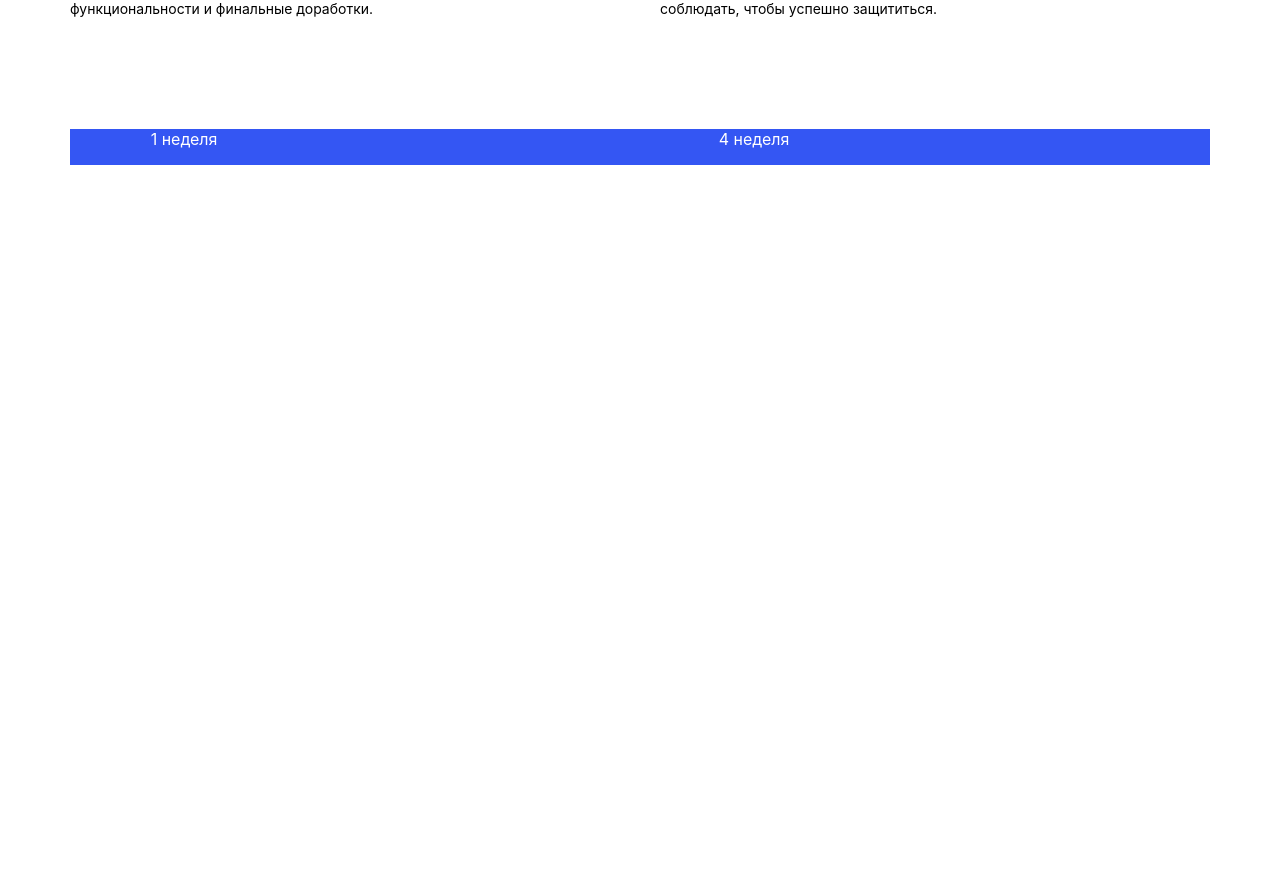
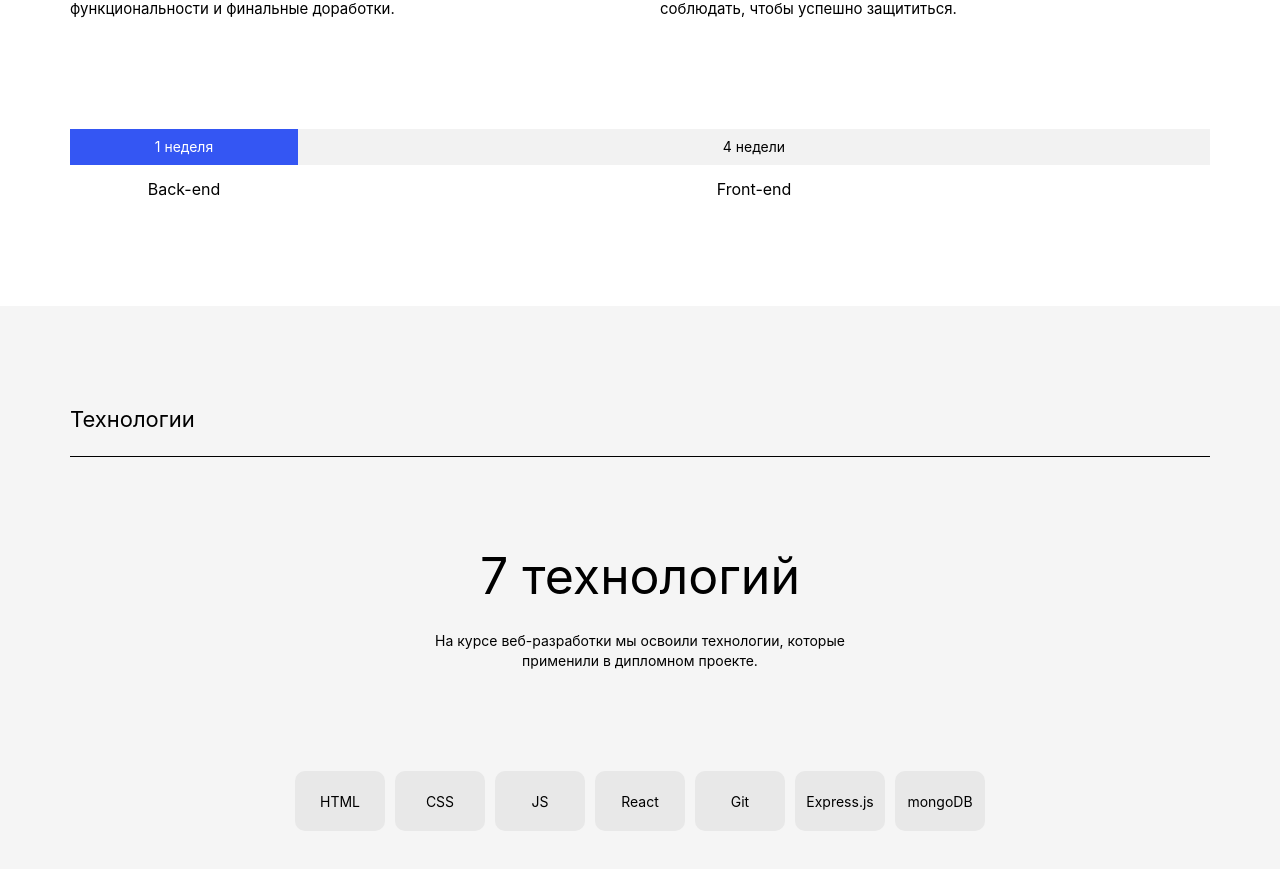
Before and after one commit to ctacbarada/movies-explorer-frontend, a React (Create React App) app: page / in a window 1280 px wide. Shown: the part 889-1758 px from the top of the page. Before the commit the page ends 1225 px from the top, so only its background shows below. Built offline with nearby package versions, Linux system fonts and the light colour scheme.

Commit message:
update/main

```diff
--- a/src/components/Header/Header.js
+++ b/src/components/Header/Header.js
@@ -23,7 +23,7 @@ const headerWithoutLogin =
   </header>
 
 function Header() {
-  const [isUserLoggedIn, setIsUserLoggedIn] = useState(true);
+  const [isUserLoggedIn, setIsUserLoggedIn] = useState(false);
 
   return (
     isUserLoggedIn ? headerWithLogin : headerWithoutLogin
--- a/src/components/Main/AboutProject/AboutProject.css
+++ b/src/components/Main/AboutProject/AboutProject.css
@@ -8,7 +8,8 @@
 }
 
 .aboutproject__title {
-  width: 1140px;
+  width: calc(100vw * (1140 / 1280));
+  max-width: 1140px;
   height: 50px;
 
   font-size: 22px;
@@ -25,7 +26,7 @@
 
 .aboutproject__card {
   display: grid;
-  grid-template-columns: repeat(2, 550px);
+  grid-template-columns: repeat(2, fit-content(550px));
   column-gap: 40px;
   row-gap: 26px;
 
@@ -40,8 +41,8 @@
   margin: 0;
 }
 
-.aboutproject__card-info {
-  font-size: 14px;
+.aboutproject__card-text {
+  font-size: 15px;
   line-height: 20px;
   font-weight: 400;
 
@@ -50,23 +51,155 @@
 
 .aboutproject__infographic {
   display: grid;
-  grid-template-columns: 228px 912px;
+  grid-template-columns: fit-content(228px) fit-content(912px);
   grid-template-rows: 36px 17px;
   row-gap: 14px;
 
+  text-align: center;
+
+  margin: 110px auto 110px;
+}
+
+.aboutproject__infographic-title:first-of-type {
+  width: calc(100vw * (228 / 1280));
+  max-width: 228px;
+  height: 36px;
+
+  color:#FFFFFF;
+  background-color: #3456F3;
+
+  margin: 0;
+}
+
+.aboutproject__infographic-title {
+  display: flex;
   justify-content: center;
   align-items: center;
 
-  text-align: center;
-  color: #FFFFFF;
+  font-size: 14px;
+  line-height: 20px;
+  font-weight: 400;
 
-  margin: 110px auto 140px;
+  width: calc(100vw * (912 / 1280));
+  max-width: 912px;
+  height: 36px;
+
+  background-color: #F2F2F2;
+
+  margin: 0;
 }
 
-.aboutproject__infographic-title {
-  height: 36px;
-  background-color: #3456F3;
+.aboutproject__infographic-text {
+  margin: 0;
 }
 
-.aboutproject__infographic-info {
+
+@media screen and (max-width: 768px) {
+  .aboutproject {
+    padding-top: 90px;
+  }
+
+  .aboutproject__title {
+    width: calc(100vw * (668 / 768));
+    max-width: 668px;
+  }
+
+  .aboutproject__card {
+    grid-template-columns: repeat(2, calc(100vw * (319 / 768)));
+    column-gap: 30px;
+    row-gap: 22px;
+  }
+
+  .aboutproject__card-text {
+    font-size: 13px;
+    line-height: 18px;
+  }
+
+  .aboutproject__infographic {
+    display: grid;
+    grid-template-columns: calc(100vw * (140 / 768)) calc(100vw * (528 / 768));
+
+    margin: 93px auto 90px;
+  }
+
+  .aboutproject__infographic-title:first-of-type {
+    width: calc(100vw * (140 / 768));
+    max-width: 140px;
+  }
+
+  .aboutproject__infographic-title {
+    width: calc(100vw * (528 / 768));
+    max-width: 528px;
+    line-height: 17px;
+  }
 }
+
+@media screen and (max-width: 320px) {
+  .aboutproject {
+    padding-top: 70px;
+  }
+
+  .aboutproject__title {
+    width: calc(100vw * (284 / 320));
+    max-width: 284px;
+
+    font-size: 18px;
+    line-height: 22px;
+  }
+
+  .aboutproject__card {
+    grid-template-columns: none;
+    grid-template-rows: repeat(2, calc(100vw * (44 / 320)));
+    row-gap: 16px;
+
+    margin: 60px 18px 0;
+  }
+
+  .aboutproject__card-title {
+    font-size: 18px;
+    line-height: 22px;
+  }
+
+  .aboutproject__card-title:last-of-type {
+    grid-row: 3;
+
+    margin: 45px 0 0;
+  }
+
+  .aboutproject__card-text {
+    font-size: 11px;
+    line-height: 16px;
+  }
+
+  .aboutproject__card-text:first-of-type {
+    height: 48px;
+    margin: 0 0 56px 0;
+  }
+
+  .aboutproject__infographic {
+    display: grid;
+    grid-template-columns: calc(100vw * (100 / 320)) calc(100vw * (184 / 320));
+    grid-template-rows: 35px 13px;
+    row-gap: 10px;
+
+    margin: 60px auto 70px;
+  }
+
+  .aboutproject__infographic-title:first-of-type {
+    width: calc(100vw * (100 / 320));
+    max-width: 100px;
+  }
+
+  .aboutproject__infographic-title {
+    width: calc(100vw * (184 / 320));
+    max-width: 184px;
+
+    font-size: 11px;
+    line-height: 13px;
+  }
+
+  .aboutproject__infographic-text {
+    font-size: 11px;
+    line-height: 13px;
+  }
+}
--- a/src/components/Main/AboutProject/AboutProject.js
+++ b/src/components/Main/AboutProject/AboutProject.js
@@ -6,16 +6,16 @@ export default function AboutProject() {
     <div className='aboutproject'>
       <p className='aboutproject__title'>О проекте</p>
       <div className='aboutproject__card'>
-          <h3 className='aboutproject__card-title'>Дипломный проект включал 5 этапов</h3>
-          <h3 className='aboutproject__card-title'>На выполнение диплома ушло 5 недель</h3>
-          <p className='aboutproject__card-info'>Составление плана, работу над бэкендом, вёрстку, добавление функциональности и финальные доработки.</p>
-          <p className='aboutproject__card-info'>У каждого этапа был мягкий и жёсткий дедлайн, которые нужно было соблюдать, чтобы успешно защититься.</p>
+          <h3 className='aboutproject__card-title'>Дипломный проект включал 5&nbsp;этапов</h3>
+          <h3 className='aboutproject__card-title'>На&nbsp;выполнение диплома ушло 5&nbsp;недель</h3>
+          <p className='aboutproject__card-text'>Составление плана, работу над бэкендом, вёрстку, добавление функциональности и&nbsp;финальные доработки.</p>
+          <p className='aboutproject__card-text'>У&nbsp;каждого этапа был мягкий и&nbsp;жёсткий дедлайн, которые нужно было соблюдать, чтобы успешно защититься.</p>
         </div>
       <div className='aboutproject__infographic'>
         <div className='aboutproject__infographic-title'>1 неделя</div>
-        <div className='aboutproject__infographic-title'>4 неделя</div>
-        <div className='aboutproject__infographic-info'>Back-end</div>
-        <div className='aboutproject__infographic-info'>Front-end</div>
+        <div className='aboutproject__infographic-title'>4 недели</div>
+        <p className='aboutproject__infographic-text'>Back-end</p>
+        <p className='aboutproject__infographic-text'>Front-end</p>
       </div>
     </div>
   )
--- a/src/components/Main/Main.js
+++ b/src/components/Main/Main.js
@@ -1,11 +1,13 @@
 import Promo from '../Main/Promo/Promo'
 import AboutProject from '../Main/AboutProject/AboutProject'
+import Techs from '../Main/Techs/Techs'
 
 function Main() {
   return (
     <>
       <Promo />
       <AboutProject />
+      <Techs />
     </>
   )
 }
--- a/src/components/Main/Promo/Promo.css
+++ b/src/components/Main/Promo/Promo.css
@@ -21,7 +21,7 @@
   text-align: center;
 
   padding-top: 160px;
-  margin: 0 calc(100vw * (250 / 1280));
+  margin: 0 calc(100% * (235 / 1280));
 }
 
 @media screen and (max-width: 768px) {
--- a/src/components/Main/Techs/Techs.css
+++ b/src/components/Main/Techs/Techs.css
@@ -0,0 +1,165 @@
+.techs {
+  background-color: #F5F5F5;
+
+  padding: 100px 0;
+  margin: 0;
+}
+
+.techs__header {
+  width: calc(100vw * (1140 / 1280));
+  max-width: 1140px;
+  height: 50px;
+
+  font-size: 22px;
+  line-height: 27px;
+  font-weight: 400;
+
+  border-bottom: 1px solid rgba(0, 0, 0, 1);
+  border-top: none;
+  border-left: none;
+  border-right: none;
+
+  margin: 0 auto;
+}
+
+.techs__title {
+  font-size: 50px;
+  line-height:58px;
+  font-weight: 400;
+  text-align: center;
+
+  margin: 90px max(calc(100% * (340 / 1280))) 0;
+}
+
+.techs__about {
+  font-size: 14px;
+  line-height:20px;
+  text-align: center;
+
+  margin: 26px max(calc(100% * (410 / 1280))) 0;
+}
+
+.techs__cards {
+  display: grid;
+  grid-template-columns: repeat(7, 90px);
+  column-gap: 10px;
+  justify-content: center;
+
+  margin: 100px max(calc(100% * (295 / 1280))) 0;
+}
+
+.techs__card {
+  width: 90px;
+  height: 60px;
+
+  display: flex;
+  justify-content: center;
+  align-items: center;
+
+  font-size: 14px;
+  line-height: 17px;
+
+  border-radius: 10px;
+  background-color: #E8E8E8;
+}
+
+.techs__card-text {
+  margin: 0;
+}
+
+@media screen and (max-width: 1024px) {
+  .techs__cards {
+    grid-template-columns: repeat(5, 90px);
+    row-gap: 10px;
+  }
+}
+
+@media screen and (max-width: 768px) {
+  .techs {
+    padding: 90px 0;
+  }
+
+  .techs__header {
+    width: calc(100vw * (668 / 768));
+
+    max-width: 668px;
+  }
+
+  .techs__title {
+    margin: 80px max(calc(100vw * (84 / 768))) 0;
+  }
+
+  .techs__about {
+    font-size: 12px;
+    line-height:18px;
+
+    margin: 22px max(calc(100vw * (154 / 768))) 0;
+  }
+
+  .techs__cards {
+    grid-template-columns: repeat(7, 84px);
+
+    margin: 83px calc(100vw * (60 / 768)) 0;
+  }
+
+  .techs__card {
+    width: 84px;
+    height: 57px;
+
+    font-size: 12px;
+    line-height: 15px;
+  }
+}
+
+@media screen and (max-width: 740px) {
+  .techs__cards {
+    grid-template-columns: repeat(5, 90px);
+  }
+}
+
+@media screen and (max-width: 560px) {
+  .techs__cards {
+    grid-template-columns: repeat(4, 90px);
+  }
+}
+
+@media screen and (max-width: 440px) {
+  .techs__cards {
+    grid-template-columns: repeat(3, 90px);
+  }
+}
+
+@media screen and (max-width: 320px) {
+  .techs {
+    padding: 70px 0;
+  }
+
+  .techs__header {
+    width: calc(100vw * (284 / 320));
+    max-width: 284px;
+
+    font-size: 18px;
+    line-height: 22px;
+  }
+
+  .techs__title {
+    font-size: 30px;
+    line-height:36px;
+
+    margin: 60px max(calc(100vw * (14 / 320))) 0;
+  }
+
+  .techs__about {
+    font-size: 11px;
+    line-height:16px;
+
+    margin: 24px max(calc(100vw * (14 / 320))) 0;
+  }
+
+  .techs__cards {
+    grid-template-columns: repeat(2, 84px);
+    row-gap: 10px;
+
+    margin: 50px calc(100vw * (71 / 320)) 0;
+  }
+}
--- a/src/components/Main/Techs/Techs.js
+++ b/src/components/Main/Techs/Techs.js
@@ -0,0 +1,21 @@
+import './Techs.css'
+import React from 'react'
+
+export default function Techs() {
+  return (
+    <div className='techs'>
+      <div className='techs__header'>Технологии</div>
+      <h2 className='techs__title'>7 технологий</h2>
+      <p className='techs__about'>На курсе веб-разработки мы освоили технологии, которые применили в дипломном проекте.</p>
+      <div className='techs__cards'>
+        <div className='techs__card'>HTML</div>
+        <div className='techs__card'>CSS</div>
+        <div className='techs__card'>JS</div>
+        <div className='techs__card'>React</div>
+        <div className='techs__card'>Git</div>
+        <div className='techs__card'>Express.js</div>
+        <div className='techs__card'>mongoDB</div>
+      </div>
+    </div>
+  )
+}
```
